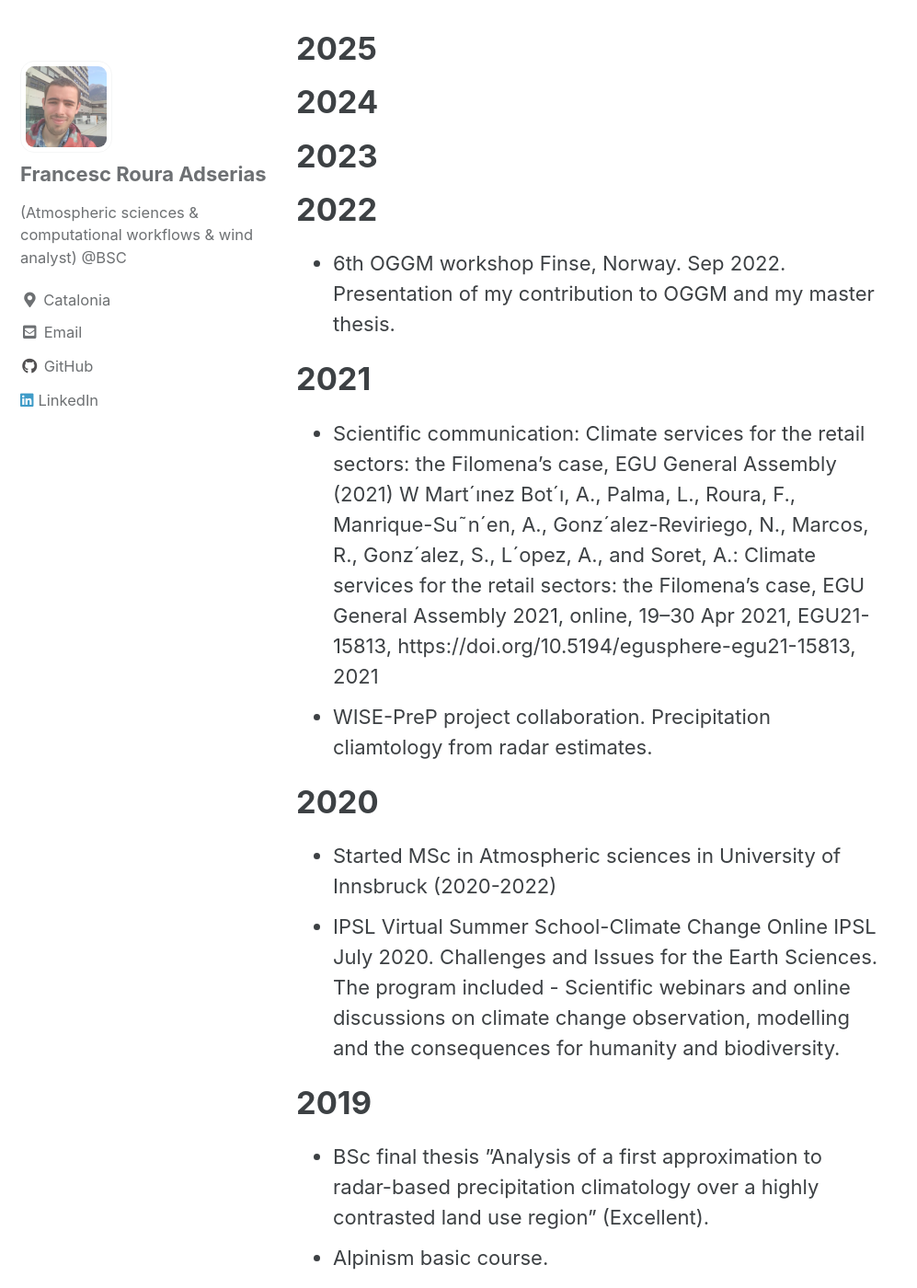
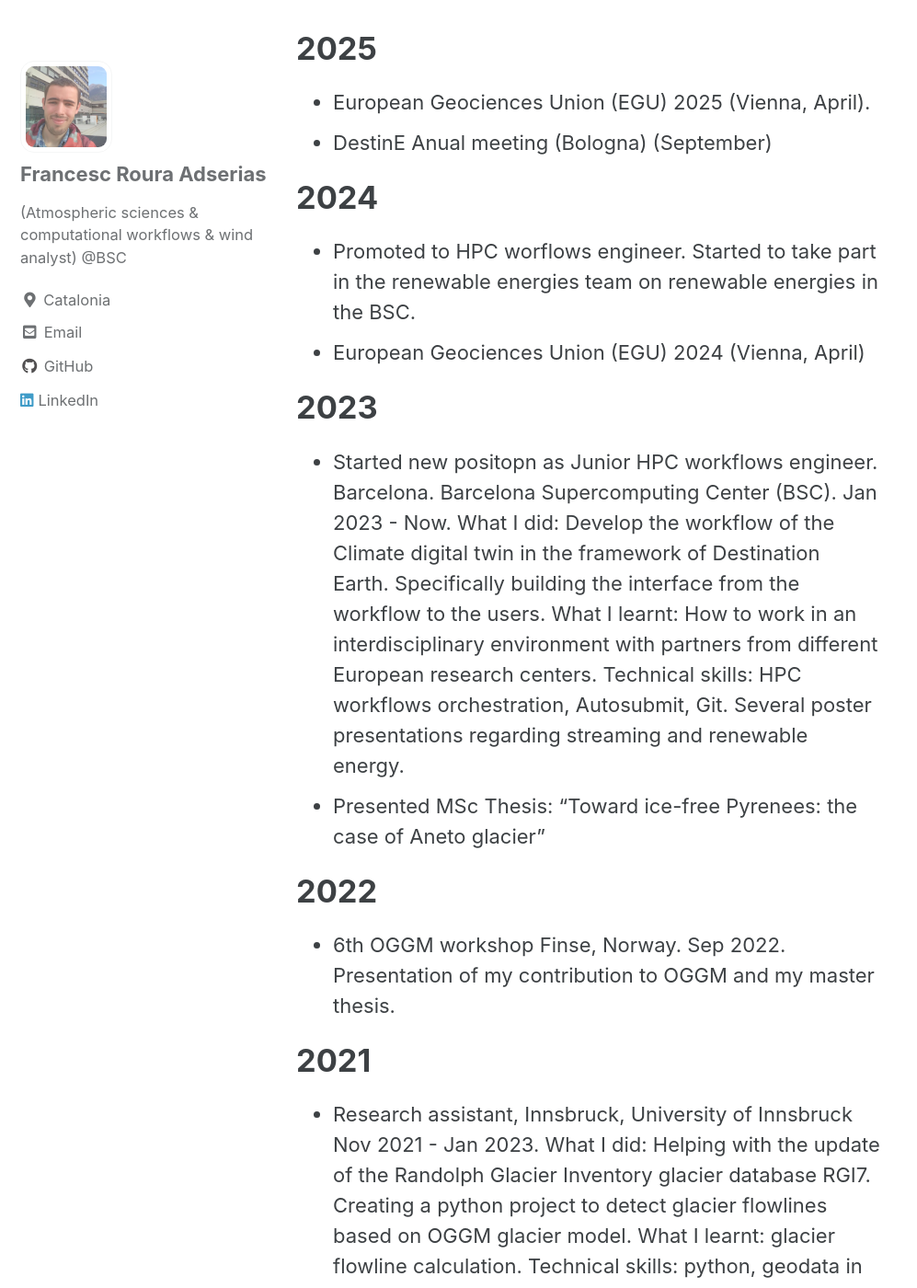
Before and after one commit to franra9/franra9.github.io, a Jekyll site: the page built from _pages/cv.md, in a window 1280 px wide and 1400 px high, scrolled down 1272 px. Shown: the whole window at 92% size, without its empty margins (0-997 px from the left). Built offline with Jekyll 4.4.1, drawn with Linux system fonts in a browser that asks for light colours; cached includes are drawn as plain includes; some of the changed text lies outside the part shown.

Commit message:
update cv

```diff
--- a/_pages/cv.md
+++ b/_pages/cv.md
@@ -14,12 +14,19 @@ header:
 
 # 2025
 
+* European Geociences Union (EGU) 2025 (Vienna, April).
+* DestinE Anual meeting (Bologna) (September)
 
 # 2024
 
+* Promoted to HPC worflows engineer. Started to take part in the renewable energies team on renewable energies in the BSC.
+* European Geociences Union (EGU) 2024 (Vienna, April)
 
 # 2023
 
+* Started new positopn as Junior HPC workflows engineer. Barcelona. Barcelona Supercomputing Center (BSC). Jan 2023 - Now. What I did: Develop the workflow of the Climate digital twin in the framework of Destination Earth. Specifically building the interface from the workflow to the users. What I learnt: How to work in an interdisciplinary environment with partners from different European research
+centers. Technical skills: HPC workflows orchestration, Autosubmit, Git. Several poster presentations regarding streaming and renewable energy.
+* Presented MSc Thesis: "Toward ice-free Pyrenees: the case of Aneto glacier"
 
 # 2022
 
@@ -27,6 +34,8 @@ header:
 
 # 2021
 
+* Research assistant, Innsbruck, University of Innsbruck Nov 2021 - Jan 2023. What I did: Helping with the update of the Randolph Glacier Inventory glacier database RGI7. Creating a python project to detect glacier flowlines based on OGGM glacier model.
+What I learnt: glacier flowline calculation. Technical skills: python, geodata in python, object oriented programing, how does an open-source project work.
 * Scientific communication: Climate services for the retail sectors: the Filomena’s case, EGU General Assembly (2021) W Mart´ınez Bot´ı,
 A., Palma, L., Roura, F., Manrique-Su˜n´en, A., Gonz´alez-Reviriego, N., Marcos, R., Gonz´alez, S., L´opez,
 A., and Soret, A.: Climate services for the retail sectors: the Filomena’s case, EGU General Assembly 2021,
@@ -40,6 +49,9 @@ online, 19–30 Apr 2021, EGU21-15813, https://doi.org/10.5194/egusphere-egu21-1
 
 # 2019
 
+* Climate services: Subseasonal to Seasonal forecasting (S2S) Barcelona
+Barcelona Supercomputing Center (BSC). July 2019 - Sep 2020. What I did: Development of a tailored seasonal and subseasonal product for a company in the retail sector. What I learnt: Subseasonal to Seasonal (S2S) forecast verification. I learned how to work in group and due to the pandemics also how to work remotely in a highly demanding environment. Project and time management.
+Technical skills: R (s2dv, s2dverification, CSTools), git, HPC, gridded meteorological data, work in a cluster, project management. Resulted in a scientific comunication.
 * BSc final thesis ”Analysis of a first approximation to radar-based precipitation climatology over a highly contrasted land use region” (Excellent).
 * Alpinism basic course.
 * Organization staff Barcelona. University of Barcelona. April 2019. I participated in the organization of the 13th and 14th ”Fira d’empreses”, that took place at the faculty of physics of the university of Barcelona.
@@ -50,6 +62,7 @@ online, 19–30 Apr 2021, EGU21-15813, https://doi.org/10.5194/egusphere-egu21-1
 * Organization staff Barcelona. University of Barcelona. April 2018. I participated in the organization of the 13th and 14th ”Fira d’empreses”, that took place at the faculty of physics of the university of Barcelona.
 * Intern: Natural Hazards analysis. University of Barcelona July 2018 - March 2019. I collaborated with the GAMA team. We studied extreme meteorological events in the Mediterranean coast.(Grup d’Anàlisi de situacions Meteorològiques Adverses). In this group we studied extreme meteorological events such as
 floods, forest fires or severe storms. Specifically, I was in charge of the analysis of precipitation intensity.
+*  Remote sensing team Barcelona Meteorological service of Catalonia (Meteocat). September 2018 - September 2019. What I did: I worked on the verification of a fog detection product based on satellite images, in-situ data and webcams. I was also in charge of the remote systems quality check (radar net, lightning net and Barcelona radiosounding). What I learnt: how does a radiosonde, radar and lightning detection net work. How a real weather forecast agency works. Technical skills: geodata in R, R-language, basic html. Resulted in my bachelor thesis about radar-based precipitation climatology and a scientific comunication.
 
 # 2017
 
```
